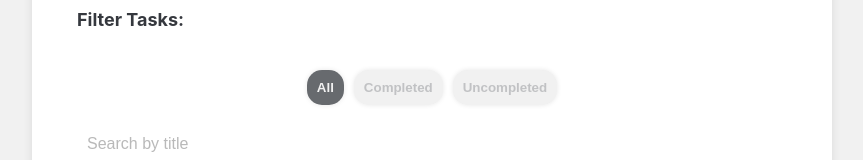
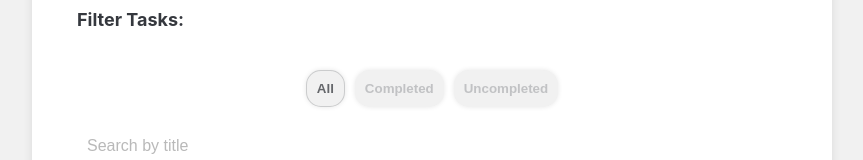
Before and after one commit to Lucasasdev/to-do-list, a React (Create React App) app: page / in a window 1280 px wide. Shown: the part 336-496 px from the top of the page, without its empty margins (208-1071 px from the left). Built offline with nearby package versions, Linux system fonts and the light colour scheme.

Commit message:
style:  remove style priority from filter buttons

```diff
--- a/src/App.css
+++ b/src/App.css
@@ -28,8 +28,8 @@
 }
 
 .all-filter-button.active {
-  background-color: rgba(53, 56, 62, 75%);
-  color: #f1f1f1;
+  color: rgba(53, 56, 62, 75%);
+  border: 1px solid rgba(53, 56, 62, 20%);
 }
 
 .filter-input {
```
